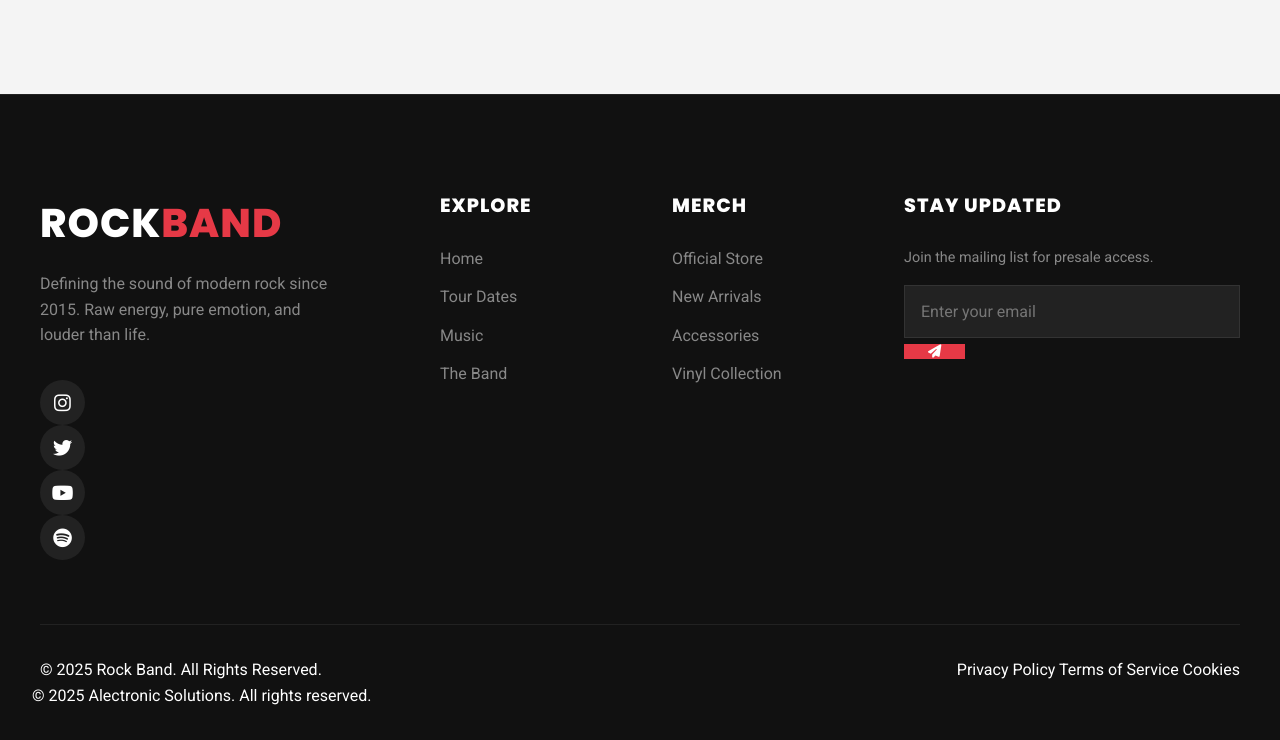
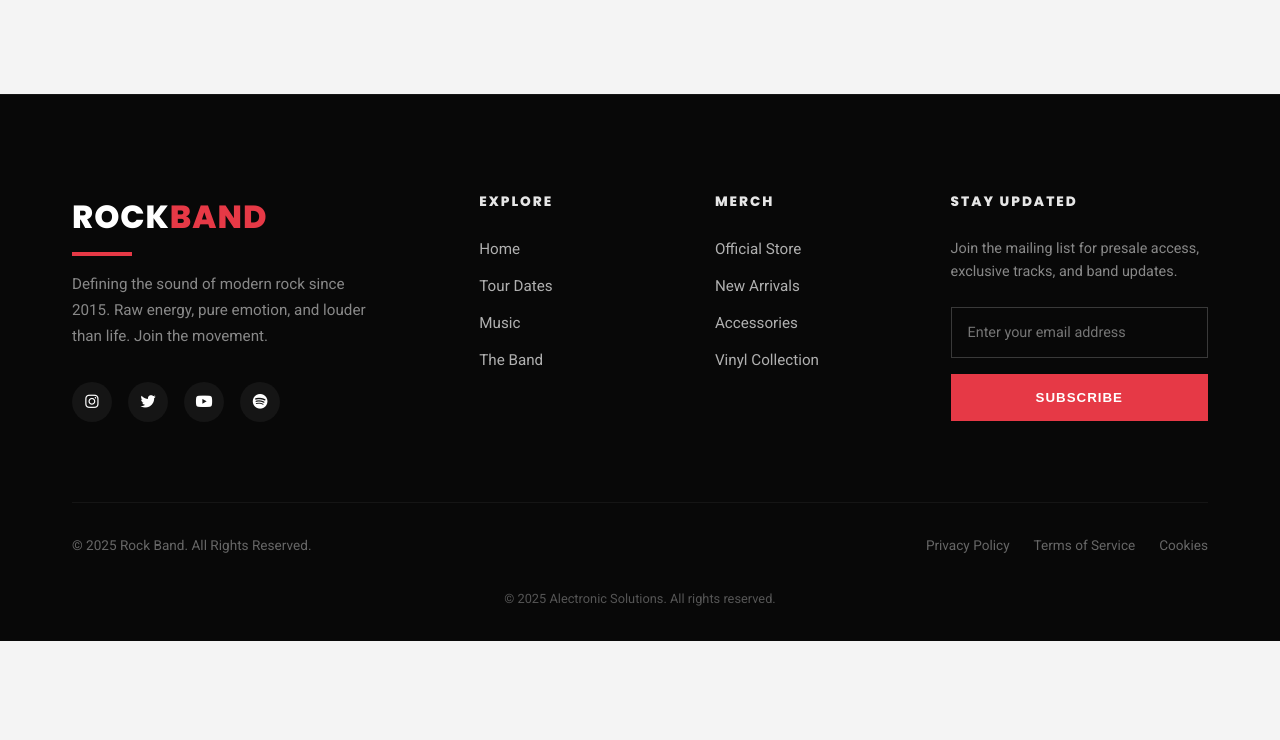
Before and after one commit to Alectronic-Solutions/Rock-Band, a plain HTML site: page index.html in a window 1280 px wide. Shown: the part 5015-5755 px from the top of the page. After the commit the page ends 5656 px from the top, so only its background shows below. Drawn offline with Linux system fonts and the light colour scheme.

Commit message:
Update index.html

```diff
--- a/index.html
+++ b/index.html
@@ -17,7 +17,7 @@
     <!-- Fonts -->
     <link rel="preconnect" href="https://fonts.googleapis.com">
     <link rel="preconnect" href="https://fonts.gstatic.com" crossorigin>
-    <link href="https://fonts.googleapis.com/css2?family=Poppins:wght@400;600;800&family=Roboto:wght@300;400;700&display=swap" rel="stylesheet">
+    <link href="https://fonts.googleapis.com/css2?family=Poppins:wght@400;500;600;800&family=Roboto:wght@300;400;500;700&display=swap" rel="stylesheet">
 
     <!-- Icons -->
     <link href="https://cdnjs.cloudflare.com/ajax/libs/font-awesome/6.4.0/css/all.min.css" rel="stylesheet">
@@ -782,52 +782,51 @@
         .checkout-btn:hover { background: var(--primary-dark); }
         .empty-cart-msg { text-align: center; color: var(--text-muted); font-style: italic; margin: 2rem 0; }
 
-        /* --- FOOTER --- */
+        /* --- FOOTER (REDESIGNED) --- */
         footer {
-            background-color: #111; /* Always dark for footer */
-            color: #ffffff;
-            padding: 6rem var(--gutter) 2rem;
-            border-top: 1px solid #222;
-        }
-
-        [data-theme="dark"] footer {
-            background-color: #000000;
-        }
-
-        .footer-grid {
+            background-color: #080808; /* Dark elegant background */
+            color: #b0b0b0;
+            padding-top: 6rem;
+            padding-bottom: 2rem;
+            border-top: 1px solid rgba(255,255,255,0.05);
+            font-size: 0.95rem;
+        }
+
+        .footer-container {
             max-width: var(--max-width);
             margin: 0 auto;
+            padding: 0 var(--gutter);
+        }
+
+        .footer-grid {
             display: grid;
-            grid-template-columns: 2fr 1fr 1fr 2fr;
+            grid-template-columns: 2fr 1fr 1fr 1.5fr; /* Brand, Explore, Merch, Newsletter */
             gap: 4rem;
-            margin-bottom: 4rem;
-        }
-
-        .footer-brand h2 {
-            font-size: 2.5rem;
-            margin-bottom: 1rem;
-            color: #fff;
-        }
-
-        .footer-brand h2 span {
-            color: var(--primary);
-        }
-
-        .footer-brand h2::after {
-            display: none;
-        }
-
-        .footer-desc {
+            margin-bottom: 5rem;
+        }
+
+        /* Footer Column Styling */
+        .footer-col h4 {
+            color: #ffffff;
+            font-family: var(--font-heading);
+            font-size: 0.85rem;
+            text-transform: uppercase;
+            letter-spacing: 2px;
+            margin-bottom: 1.5rem;
+            opacity: 0.9;
+        }
+
+        .footer-brand p {
+            margin-top: 1rem;
+            line-height: 1.7;
+            max-width: 300px;
             color: #888;
-            font-size: 1rem;
-            max-width: 300px;
-            margin-bottom: 2rem;
-        }
-
-        .footer-col h4 {
-            color: #fff;
-            font-size: 1.2rem;
-            margin-bottom: 1.5rem;
+        }
+
+        /* Footer Links */
+        .footer-links {
+            list-style: none;
+            padding: 0;
         }
 
         .footer-links li {
@@ -835,43 +834,84 @@
         }
 
         .footer-links a {
-            color: #888;
-            font-size: 1rem;
-            transition: 0.3s;
+            color: #b0b0b0;
+            text-decoration: none;
+            transition: all 0.3s ease;
+            display: inline-block;
         }
 
         .footer-links a:hover {
             color: var(--primary);
-            padding-left: 5px;
+            transform: translateX(5px);
+        }
+
+        /* Footer Socials */
+        .social-links {
+            display: flex;
+            gap: 1rem;
+            margin-top: 2rem;
+        }
+
+        .social-icon {
+            width: 40px;
+            height: 40px;
+            border-radius: 50%;
+            background: rgba(255,255,255,0.05);
+            display: flex;
+            align-items: center;
+            justify-content: center;
+            color: #fff;
+            transition: all 0.3s ease;
+            text-decoration: none;
+        }
+
+        .social-icon:hover {
+            background: var(--primary);
+            transform: translateY(-3px);
+        }
+
+        /* Footer Newsletter */
+        .newsletter-form {
+            display: flex;
+            flex-direction: column;
+            gap: 1rem;
         }
 
         .newsletter-input {
-            background: #222;
-            border: 1px solid #333;
-            color: white;
+            background: transparent;
+            border: 1px solid rgba(255,255,255,0.2);
+            color: #fff;
             padding: 1rem;
             width: 100%;
             font-family: var(--font-body);
-            font-size: 1rem;
+            font-size: 0.9rem;
+            transition: border-color 0.3s;
+        }
+
+        .newsletter-input:focus {
+            outline: none;
+            border-color: var(--primary);
         }
 
         .newsletter-btn {
             background: var(--primary);
+            color: #fff;
             border: none;
-            color: white;
-            padding: 0 1.5rem;
+            padding: 1rem;
+            font-weight: 600;
+            text-transform: uppercase;
+            letter-spacing: 1px;
             cursor: pointer;
-            transition: 0.3s;
+            transition: background 0.3s;
         }
 
         .newsletter-btn:hover {
             background: var(--primary-dark);
         }
 
+        /* Footer Bottom Bar */
         .footer-bottom {
-            max-width: var(--max-width);
-            margin: 0 auto;
-            border-top: 1px solid #222;
+            border-top: 1px solid rgba(255,255,255,0.05);
             padding-top: 2rem;
             display: flex;
             justify-content: space-between;
@@ -880,22 +920,43 @@
             gap: 1rem;
         }
 
-        .social-icon {
-            width: 45px;
-            height: 45px;
-            border-radius: 50%;
-            background: #222;
-            display: flex;
-            align-items: center;
-            justify-content: center;
-            color: white;
-            transition: 0.3s;
-            font-size: 1.2rem;
-        }
-
-        .social-icon:hover {
-            background: var(--primary);
-            transform: translateY(-3px);
+        .footer-legal {
+            display: flex;
+            gap: 1.5rem;
+        }
+
+        .footer-legal a {
+            color: #666;
+            font-size: 0.85rem;
+            text-decoration: none;
+            transition: color 0.3s;
+        }
+
+        .footer-legal a:hover {
+            color: #fff;
+        }
+
+        .copyright {
+            color: #666;
+            font-size: 0.85rem;
+        }
+
+        .alectronic-credits {
+            width: 100%;
+            text-align: center;
+            margin-top: 2rem;
+            font-size: 0.8rem;
+            color: #444;
+        }
+
+        .alectronic-link {
+            color: #555;
+            text-decoration: none;
+            transition: color 0.3s;
+        }
+
+        .alectronic-link:hover {
+            color: var(--primary);
         }
 
         /* --- ANIMATIONS --- */
@@ -916,8 +977,9 @@
                 margin: 0 auto;
             }
 
+            /* Footer Tablet Breakpoint */
             .footer-grid {
-                grid-template-columns: 1fr 1fr;
+                grid-template-columns: 1fr 1fr; /* 2x2 grid */
                 gap: 3rem;
             }
         }
@@ -996,22 +1058,16 @@
                 width: 100%;
             }
 
+            /* Footer Mobile */
             .footer-grid {
-                grid-template-columns: 1fr;
-                text-align: center;
+                grid-template-columns: 1fr; /* 1 column stack */
+                gap: 3rem;
             }
 
             .footer-bottom {
                 flex-direction: column;
                 text-align: center;
-            }
-
-            .social-links {
-                justify-content: center;
-            }
-
-            .newsletter-form {
-                flex-direction: column;
+                gap: 1.5rem;
             }
 
             .nav-actions {
@@ -1334,12 +1390,12 @@
 
     <!-- FOOTER -->
     <footer>
+        <div class="footer-container">
             <div class="footer-grid">
-            <div class="footer-brand">
-                <h2>Rock<span>Band</span></h2>
-                <p class="footer-desc">
-                    Defining the sound of modern rock since 2015. Raw energy, pure emotion, and louder than life.
-                </p>
+                <!-- Column 1: Brand -->
+                <div class="footer-col footer-brand">
+                    <h2 style="font-size: 2rem; color: #fff; margin-bottom: 0;">Rock<span style="color: var(--primary);">Band</span></h2>
+                    <p>Defining the sound of modern rock since 2015. Raw energy, pure emotion, and louder than life. Join the movement.</p>
                     <div class="social-links">
                         <a href="https://www.instagram.com" target="_blank" class="social-icon" aria-label="Instagram"><i class="fab fa-instagram"></i></a>
                         <a href="https://twitter.com" target="_blank" class="social-icon" aria-label="Twitter"><i class="fab fa-twitter"></i></a>
@@ -1348,6 +1404,7 @@
                     </div>
                 </div>
 
+                <!-- Column 2: Explore -->
                 <div class="footer-col">
                     <h4>Explore</h4>
                     <ul class="footer-links">
@@ -1358,6 +1415,7 @@
                     </ul>
                 </div>
 
+                <!-- Column 3: Merch -->
                 <div class="footer-col">
                     <h4>Merch</h4>
                     <ul class="footer-links">
@@ -1368,16 +1426,18 @@
                     </ul>
                 </div>
 
+                <!-- Column 4: Newsletter -->
                 <div class="footer-col">
                     <h4>Stay Updated</h4>
-                <p style="color: #888; font-size: 0.9rem; margin-bottom: 1rem;">Join the mailing list for presale access.</p>
+                    <p style="color: #888; font-size: 0.9rem; margin-bottom: 1.5rem;">Join the mailing list for presale access, exclusive tracks, and band updates.</p>
                     <form class="newsletter-form" onsubmit="event.preventDefault(); alert('Subscribed!');">
-                    <input type="email" class="newsletter-input" placeholder="Enter your email" required>
-                    <button type="submit" class="newsletter-btn"><i class="fas fa-paper-plane"></i></button>
+                        <input type="email" class="newsletter-input" placeholder="Enter your email address" required>
+                        <button type="submit" class="newsletter-btn">Subscribe</button>
                     </form>
                 </div>
             </div>
 
+            <!-- Bottom Bar -->
             <div class="footer-bottom">
                 <p class="copyright">&copy; 2025 Rock Band. All Rights Reserved.</p>
                 <div class="footer-legal">
@@ -1387,11 +1447,12 @@
                 </div>
             </div>
 
-        <!-- NEW CREDITS SECTION -->
+            <!-- Credits -->
             <div class="alectronic-credits">
                 <a href="https://alectronic-solutions.github.io/" target="_blank" class="alectronic-link">
                     © 2025 Alectronic Solutions. All rights reserved.
                 </a>
+            </div>
         </div>
     </footer>
 
```
Lines whose indentation alone changed are shown as unchanged.
